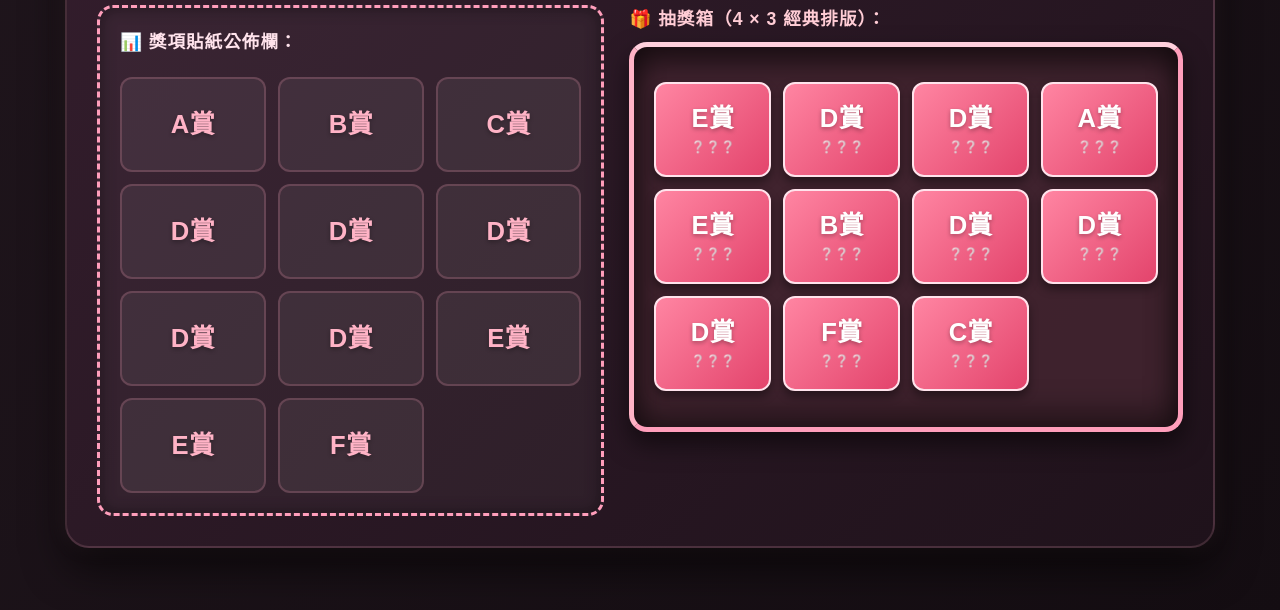
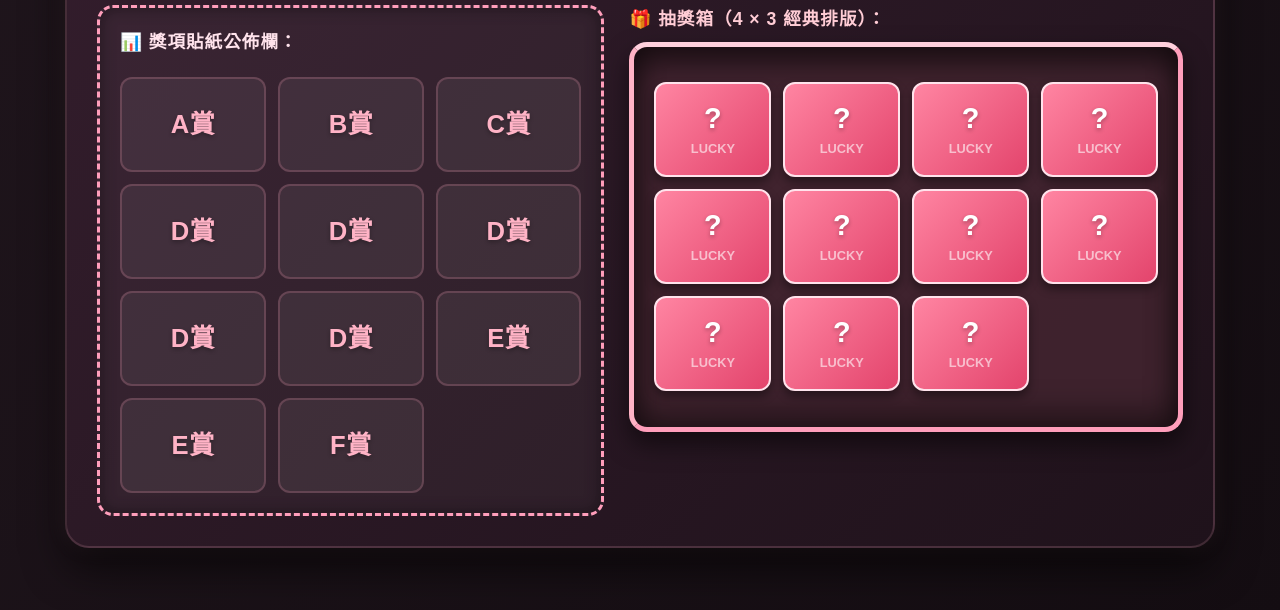
Before and after one commit to shin0717/Happy0630, a plain HTML site: page index.html in a window 1280 px wide. Shown: the part 178-788 px from the top of the page. Drawn offline with Linux system fonts and the light colour scheme.

Commit message:
Update index.html

```diff
--- a/index.html
+++ b/index.html
@@ -169,7 +169,7 @@
             0 12px 25px rgba(0,0,0,0.5);
     }
 
-    /* 🎫 抽獎箱裡的卡片 (維持相同結構樣式) */
+    /* 🎫 抽獎箱裡的未翻開神祕卡片 */
     .lottery-ticket {
         background: linear-gradient(135deg, #ff85a2, #e3446c);
         border: 2px solid #ffe3ec;
@@ -183,6 +183,11 @@
         transform: translateY(-5px) scale(1.05);
         box-shadow: 0 10px 20px rgba(255,133,162,0.6);
         border-color: #ffffff;
+    }
+    /* 未翻開前的大字樣式修正：只給大問號 */
+    .lottery-ticket .card-main {
+        font-size: 1.8em;
+        font-weight: bold;
     }
 
     /* 📱 RWD 行動裝置自動重排 */
@@ -226,7 +231,7 @@
         border: 3px solid #ffccd5;
     }
 
-    /* 內部揭曉的卡片，同樣也是上大下小 */
+    /* 內部揭曉的卡片，此時才秀出：上大字、下小字 */
     .inner-prize {
         width: 100%;
         height: 100%;
@@ -362,7 +367,6 @@
     let globalId = 0;
     prizesConfig.forEach(p => {
         for (let i = 0; i < p.count; i++) {
-            // 先過濾出乾淨的名稱 (小字專用，避免重複出現「賞」)
             let shortName = cleanPrizeName(p.name, p.id);
             posterData.push({
                 "uid": globalId,
@@ -375,14 +379,14 @@
         }
     });
 
-    // 複製出一份隨機洗牌的抽獎箱卡片池
+    // 隨機洗牌的抽獎箱卡片池
     let ticketPool = [...posterData];
     ticketPool.sort(() => Math.random() - 0.5);
 
     let currentSelectedIndex = null;
 
     function renderGame() {
-        // 1. 渲染左側海報公佈欄
+        // 1. 渲染左側海報公佈欄 (始終維持上大字下小字結構)
         let posterHtml = '<div class="poster-title">📊 獎項貼紙公佈欄：</div>';
         posterData.forEach(item => {
             let pastedClass = item.isDrawn ? 'pasted' : '';
@@ -403,16 +407,17 @@
             container.innerHTML = "<div style='font-size:1.1em; color:#ffccd5; padding:40px 10px; text-align:center; width:100%; font-weight:bold;'>🎉 完售！所有驚喜都被抽空囉！生日快樂！ 🎉</div>";
             return;
         } else {
-            container.style.display = "grid"; // 確保維持 4*3 網格
+            container.style.display = "grid";
         }
 
         let cardsHtml = '';
         ticketPool.forEach((ticket, index) => {
-            // 抽獎箱內的卡片未撕開前，統一格式，上面顯示大大的大字，下面不重複賞字顯示驚喜
+            // 🔒 修正：還沒翻開時隱藏「是什麼賞」！
+            // 統一用問號大字及神秘標記代替，翻開後才看得見真相！
             cardsHtml += `
                 <div class="universal-card lottery-ticket" onclick="openRipStage(${index})">
-                    <div class="card-main">${ticket.mainText}</div>
-                    <div class="card-sub" style="opacity:0.8; font-size:0.75em;">❔❔❔</div>
+                    <div class="card-main">?</div>
+                    <div class="card-sub" style="opacity: 0.6; font-size: 0.8em;">LUCKY</div>
                 </div>
             `;
         });
@@ -435,7 +440,7 @@
         document.getElementById('ripTip').style.display = 'none';
 
         setTimeout(() => {
-            // 特寫舞台上的卡片同步為：上面大字，下面小字
+            // 🔓 此時在撕開卡片的舞台上正式揭曉資訊：上面大字，下面小字
             document.getElementById('displayMain').innerText = selectedTicket.mainText;
             document.getElementById('displaySub').innerText = selectedTicket.subText;
 
```
